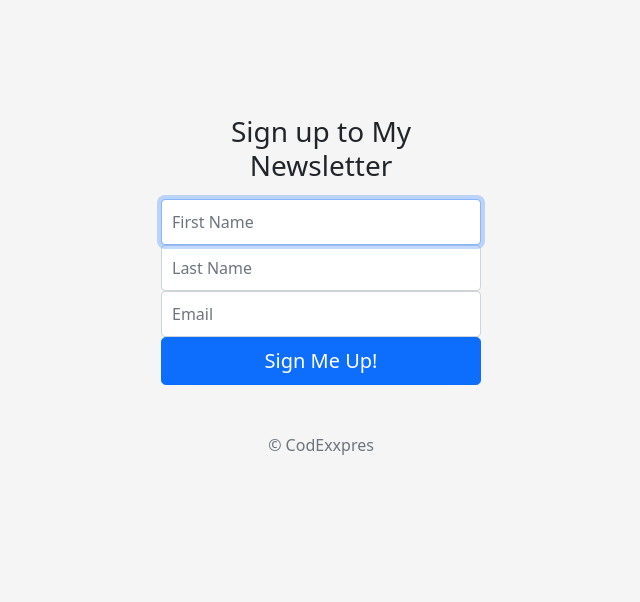
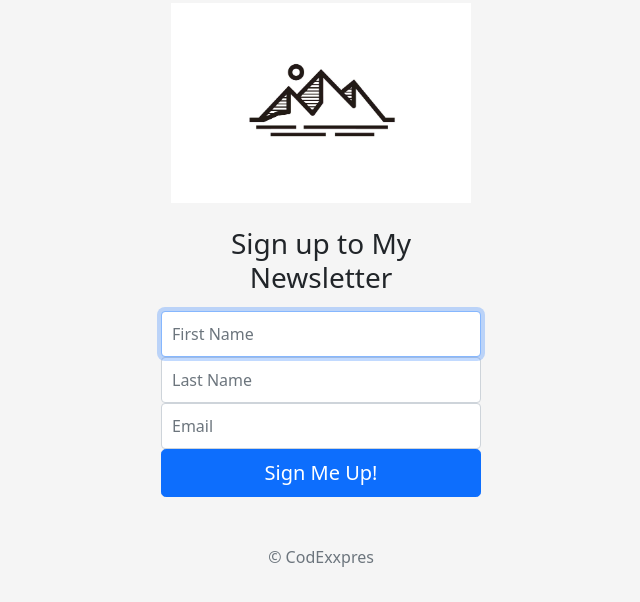
Before and after one commit to Pauljsyi/newsletter-signup, a website: page signup.html in a window 1280 px wide. Shown: the part 106-708 px from the top of the page, without its empty margins (319-959 px from the left). Drawn offline with nearby package versions, Linux system fonts and the light colour scheme.

Commit message:
uncommented img tag

```diff
--- a/signup.html
+++ b/signup.html
@@ -51,7 +51,7 @@
 
 
   <form action="/" class="form-signin" method="POST">
-    <!-- <img class="mb-4" src="/images/Minimalist-mountain-line-art-logo-design-Graphics-5604168-1.jpg" alt="" width="300" height="200"> -->
+    <img class="mb-4" src="/images/Minimalist-mountain-line-art-logo-design-Graphics-5604168-1.jpg" alt="" width="300" height="200">
     <h1 class="h3 mb-3 fw-normal">Sign up to My Newsletter</h1>
 
 
```
